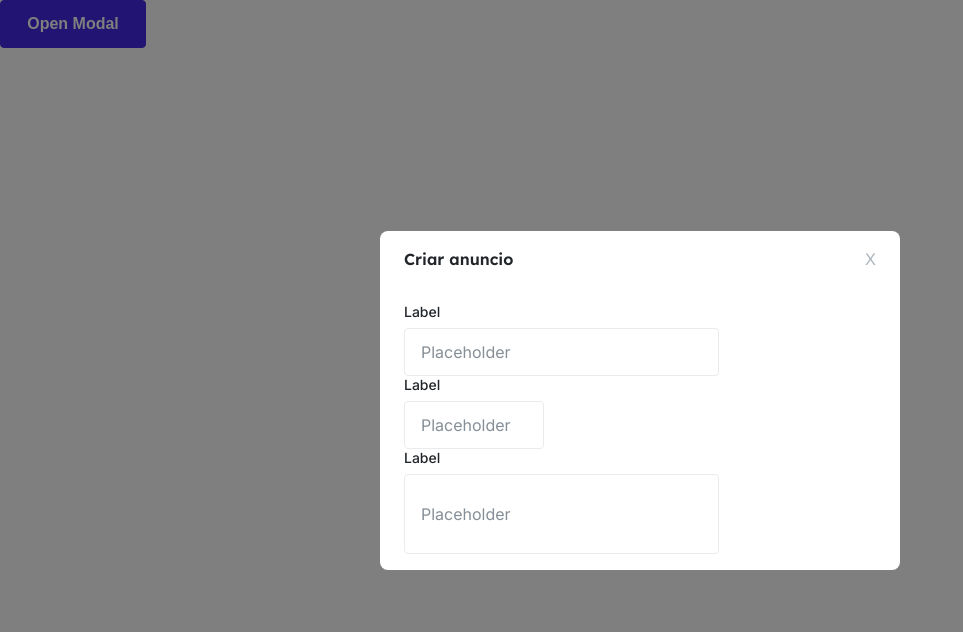
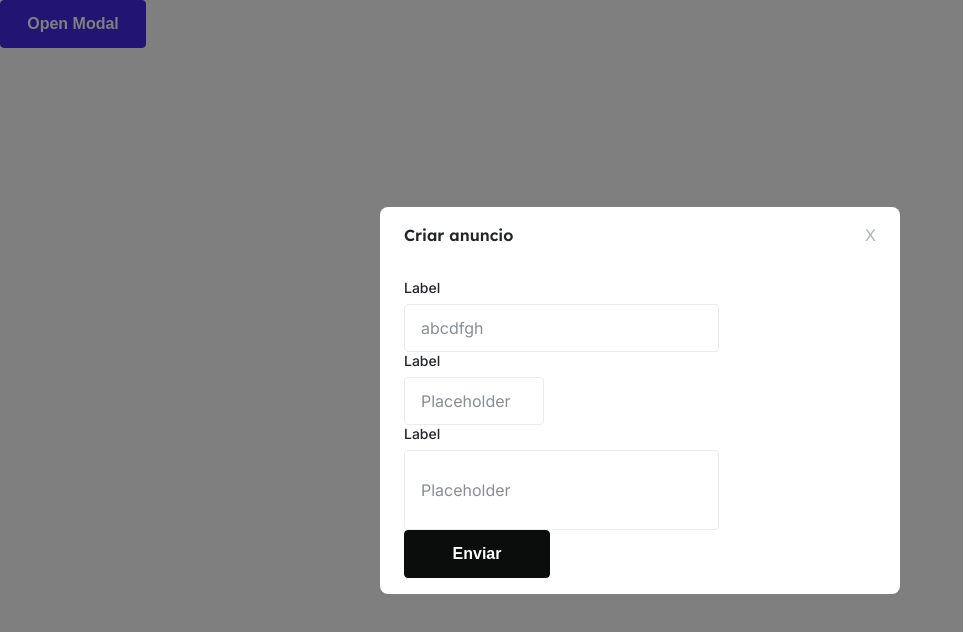
Before and after one commit to lucascortesc/motors-shop-06-frontend, a React (Vite) app: page / in a window 1280 px wide. Both pictures are taken after a click on the button "Open Modal". Shown: the top 632 px of the page, without its empty margins (0-963 px from the left). Built offline with nearby package versions, Linux system fonts and the light colour scheme.

Commit message:
:sparkles: hookform suport

```diff
--- a/src/App.tsx
+++ b/src/App.tsx
@@ -2,8 +2,29 @@ import { useState } from "react";
 import { Button } from "./Components/Button";
 import { Input } from "./Components/Input";
 import { Modal } from "./Components/Modal";
+import { useForm } from "react-hook-form";
+import { yupResolver } from "@hookform/resolvers/yup";
+import * as yup from "yup";
+
+const testSchema = yup.object().shape({
+  test1: yup.string().required(),
+  test2: yup.string().required(),
+  test3: yup.string().required(),
+});
 
 function App() {
+  interface schemaProps {
+    test1: string;
+    test2: string;
+    test3: string;
+  }
+
+  const {
+    register,
+    handleSubmit,
+    formState: { errors },
+  } = useForm<schemaProps>({ resolver: yupResolver(testSchema) });
+
   const [openModal, setOpenModal] = useState<boolean>(false);
   return (
     <div className="App">
@@ -16,13 +37,33 @@ function App() {
       </Button>
       {openModal && (
         <Modal setOpenModal={setOpenModal} title={"Criar anuncio"}>
-          <Input label={"Label"} placeholder={"Placeholder"} />
-          <Input label={"Label"} placeholder={"Placeholder"} width={"small"} />
-          <Input
-            label={"Label"}
-            placeholder={"Placeholder"}
-            type={"textArea"}
-          />
+          <form onSubmit={handleSubmit((data) => console.log(data))}>
+            <span>{errors.test1?.message}</span>
+            <Input
+              label={"Label"}
+              placeholder={"Placeholder"}
+              register={register("test1")}
+              error={errors.test1}
+              defaultValue={"abcdfgh"}
+            />
+            <Input
+              label={"Label"}
+              placeholder={"Placeholder"}
+              width={"small"}
+              register={register("test2")}
+              error={errors.test2}
+            />
+            <Input
+              label={"Label"}
+              placeholder={"Placeholder"}
+              type={"textArea"}
+              register={register("test3")}
+              error={errors.test3}
+            />
+            <Button type="submit" className="button_big-text" desing="grey1">
+              Enviar
+            </Button>
+          </form>
         </Modal>
       )}
     </div>
--- a/src/Components/Input/index.tsx
+++ b/src/Components/Input/index.tsx
@@ -1,11 +1,15 @@
 import { InputWrap } from "./styles";
-import { IChildren } from "../../interfaces/index";
+import { FieldError, UseFormRegisterReturn } from "react-hook-form";
+import { InputHTMLAttributes, useState } from "react";
 
-interface Props {
+interface Props extends InputHTMLAttributes<HTMLInputElement> {
   label: string;
   placeholder?: string;
   type?: string;
   width?: string;
+  defaultValue?: string;
+  register: UseFormRegisterReturn;
+  error: FieldError | undefined;
 }
 
 export const Input: React.FC<Props> = ({
@@ -13,11 +17,22 @@ export const Input: React.FC<Props> = ({
   type = "text",
   placeholder,
   width = "default",
+  defaultValue,
+  register,
+  error,
 }) => {
+  const [value, setValue] = useState<string>(defaultValue ? defaultValue : "");
+
   return (
     <InputWrap type={type} width={width}>
       <label className="inputWrap__label">{label}</label>
-      <input className="inputWrap__input" placeholder={placeholder}></input>
+      <input
+        className={error ? "inputWrap__input error" : "inputWrap__input"}
+        placeholder={placeholder}
+        value={value}
+        {...register}
+        onChange={(e) => setValue(e.target.value)}
+      />
     </InputWrap>
   );
 };
--- a/src/Components/Input/styles.ts
+++ b/src/Components/Input/styles.ts
@@ -51,4 +51,8 @@ export const InputWrap = styled.div<Props>`
       background-color: var(--grey8);
     }
   }
+
+  .error {
+    border-color: red;
+  }
 `;
```
